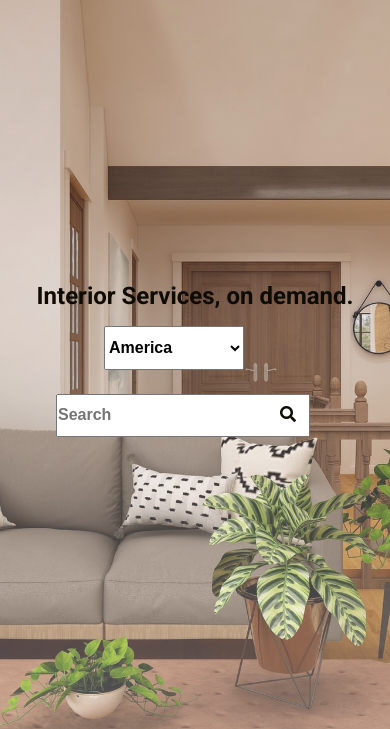
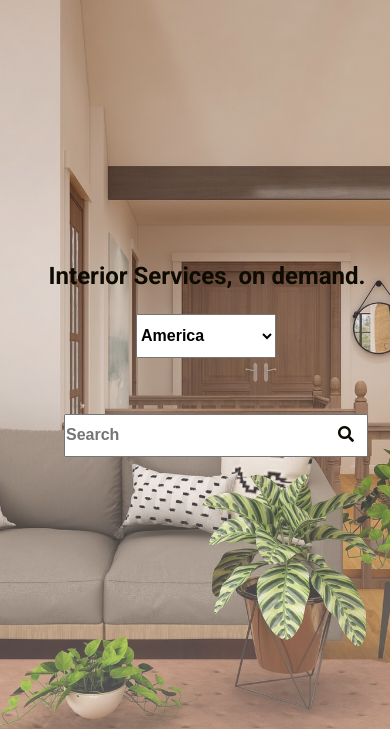
Before and after one commit to cosy9/Interior-design-Arif-Shailesh, a plain HTML site: page New Website/index.html in a window 390 px wide. Shown: the part 63-792 px from the top of the page. Drawn offline with Linux system fonts and the light colour scheme.

Commit message:
Update style.css
media

```diff
--- a/New Website/style.css
+++ b/New Website/style.css
@@ -629,7 +629,7 @@
         }
     }
 
-    @media(max-width:400px) {
+    @media(max-width:450px) {
         .container {
             width: 100%;
             max-width: 90%;
@@ -639,7 +639,7 @@
             box-shadow: 0px 5px 10px 0px #aaa;
             position: fixed;
             /*here the navbar's position is fixed so it wont be moving from the screen even after scrolling and aslo z-index is high which ensures it stays top of other elements*/
-            width: 380px;
+            width: 430px;
             background: #fff;
             color: #000;
             opacity: 0.75;
@@ -708,17 +708,20 @@
             /* max-height: 200px; */
             /* order: 2; */
             overflow-x: hidden;
-            margin-top: 2rem;
-            margin-left: 13rem;
+            margin-top: 3rem;
+            margin-left: 17rem;
             /* border: 2px solid green; */
         }
         .form-control {
-            width: 250px;
+            width: 300px;
             height: 39px;
-            margin-top: 3rem;
-            margin-left: 7rem;
+            margin-top: 7rem;
+            margin-left: 8rem;
             font-size: 2rem;
             font-weight: 600;
+        }
+        .main-title {
+            margin-left: 3rem;
         }
         .search-icon {
             margin-left: -30px;
```
